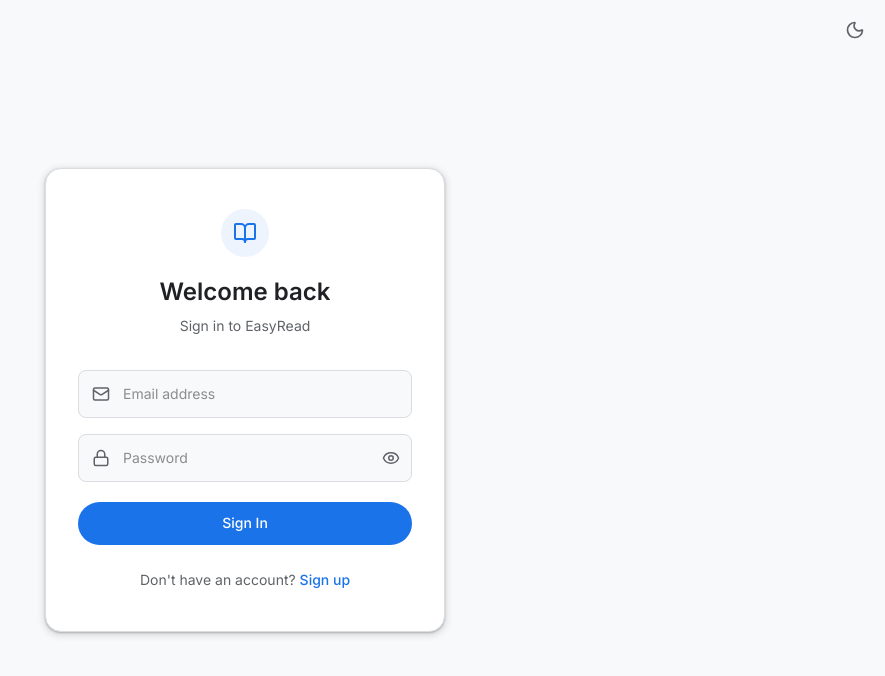
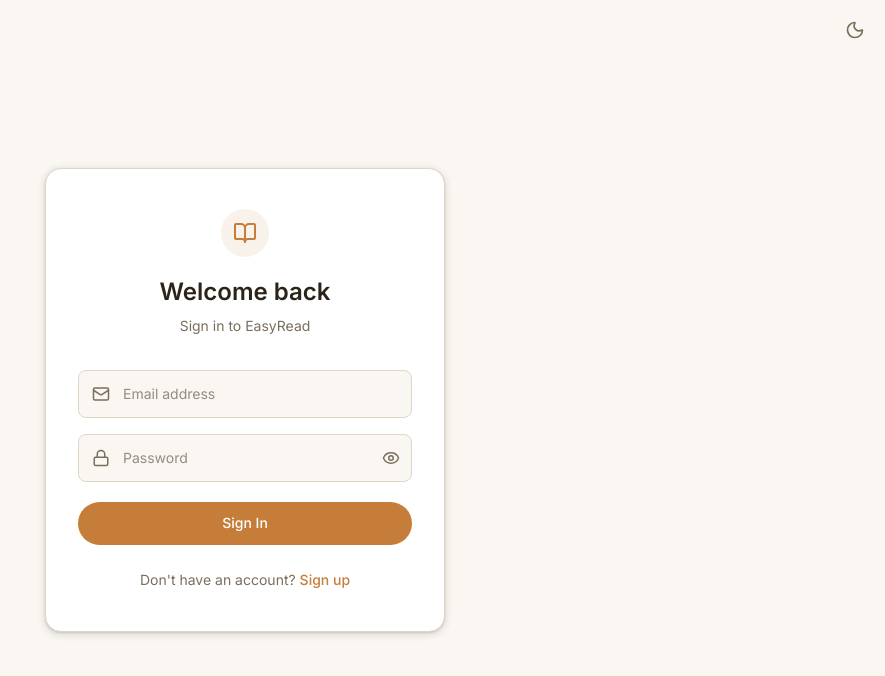
Before and after one commit to GVenkatesh-12/easyread, a React (Vite) app: page /login in a window 1280 px wide. Shown: the top 676 px of the page, without its empty margins (395-1280 px from the left). Built offline with nearby package versions, Linux system fonts and the light colour scheme.

Commit message:
feat: update design tokens to warm amber palette, add rainbow-border-wrap component, and pass canvas to PDF renderer

```diff
--- a/src/components/PdfCoverImage.tsx
+++ b/src/components/PdfCoverImage.tsx
@@ -49,7 +49,7 @@
                 canvas.height = Math.floor(scaledViewport.height);
 
                 const ctx = canvas.getContext('2d')!;
-                await page.render({ canvasContext: ctx, viewport: scaledViewport }).promise;
+                await page.render({ canvasContext: ctx, canvas, viewport: scaledViewport }).promise;
 
                 if (cancelled) { doc.destroy(); return; }
 
--- a/src/index.css
+++ b/src/index.css
@@ -1,27 +1,27 @@
 @import "tailwindcss";
 
-/* ── Design Tokens (Google-inspired) ─────────────────────────── */
+/* ── Design Tokens (Warm Amber / Reading Theme) ─────────────── */
 :root {
   --font-sans: 'Inter', system-ui, -apple-system, sans-serif;
 
-  --color-bg: #f8f9fa;
+  --color-bg: #faf6f1;
   --color-surface: #ffffff;
-  --color-surface-hover: #f1f3f4;
-  --color-text: #202124;
-  --color-text-secondary: #5f6368;
-  --color-border: #dadce0;
-  --color-accent: #1a73e8;
-  --color-accent-hover: #1765cc;
-  --color-accent-soft: rgba(26, 115, 232, 0.08);
-  --color-danger: #d93025;
-  --color-danger-hover: #c5221f;
-  --color-danger-soft: rgba(217, 48, 37, 0.08);
-  --color-success: #1e8e3e;
-  --color-warning: #f9ab00;
+  --color-surface-hover: #f3ede4;
+  --color-text: #2c2419;
+  --color-text-secondary: #7a6e5d;
+  --color-border: #e0d6c8;
+  --color-accent: #c77d3a;
+  --color-accent-hover: #b06a2b;
+  --color-accent-soft: rgba(199, 125, 58, 0.1);
+  --color-danger: #c44234;
+  --color-danger-hover: #a8321f;
+  --color-danger-soft: rgba(196, 66, 52, 0.08);
+  --color-success: #3a7d44;
+  --color-warning: #d4a017;
 
-  --shadow-1: 0 1px 2px 0 rgba(60, 64, 67, 0.3), 0 1px 3px 1px rgba(60, 64, 67, 0.15);
-  --shadow-2: 0 1px 2px 0 rgba(60, 64, 67, 0.3), 0 2px 6px 2px rgba(60, 64, 67, 0.15);
-  --shadow-3: 0 4px 8px 3px rgba(60, 64, 67, 0.15), 0 1px 3px rgba(60, 64, 67, 0.3);
+  --shadow-1: 0 1px 2px 0 rgba(44, 36, 25, 0.15), 0 1px 3px 1px rgba(44, 36, 25, 0.08);
+  --shadow-2: 0 1px 2px 0 rgba(44, 36, 25, 0.15), 0 2px 6px 2px rgba(44, 36, 25, 0.1);
+  --shadow-3: 0 4px 8px 3px rgba(44, 36, 25, 0.1), 0 1px 3px rgba(44, 36, 25, 0.2);
 
   --radius-sm: 8px;
   --radius-md: 12px;
@@ -31,24 +31,24 @@
 }
 
 .dark {
-  --color-bg: #202124;
-  --color-surface: #292a2d;
-  --color-surface-hover: #35363a;
-  --color-text: #e8eaed;
-  --color-text-secondary: #9aa0a6;
-  --color-border: #3c4043;
-  --color-accent: #8ab4f8;
-  --color-accent-hover: #aecbfa;
-  --color-accent-soft: rgba(138, 180, 248, 0.12);
-  --color-danger: #f28b82;
-  --color-danger-hover: #ee675c;
-  --color-danger-soft: rgba(242, 139, 130, 0.12);
-  --color-success: #81c995;
-  --color-warning: #fdd663;
+  --color-bg: #1c1814;
+  --color-surface: #262019;
+  --color-surface-hover: #332b21;
+  --color-text: #e8dfd3;
+  --color-text-secondary: #a89a87;
+  --color-border: #3e3529;
+  --color-accent: #d4944a;
+  --color-accent-hover: #e6ac68;
+  --color-accent-soft: rgba(212, 148, 74, 0.14);
+  --color-danger: #e87a6f;
+  --color-danger-hover: #d45e52;
+  --color-danger-soft: rgba(232, 122, 111, 0.12);
+  --color-success: #7ec486;
+  --color-warning: #e8c44a;
 
-  --shadow-1: 0 1px 2px 0 rgba(0, 0, 0, 0.6), 0 1px 3px 1px rgba(0, 0, 0, 0.3);
-  --shadow-2: 0 1px 2px 0 rgba(0, 0, 0, 0.6), 0 2px 6px 2px rgba(0, 0, 0, 0.3);
-  --shadow-3: 0 4px 8px 3px rgba(0, 0, 0, 0.3), 0 1px 3px rgba(0, 0, 0, 0.6);
+  --shadow-1: 0 1px 2px 0 rgba(0, 0, 0, 0.5), 0 1px 3px 1px rgba(0, 0, 0, 0.25);
+  --shadow-2: 0 1px 2px 0 rgba(0, 0, 0, 0.5), 0 2px 6px 2px rgba(0, 0, 0, 0.25);
+  --shadow-3: 0 4px 8px 3px rgba(0, 0, 0, 0.25), 0 1px 3px rgba(0, 0, 0, 0.5);
 }
 
 /* ── Global Reset & Base ─────────────────────────────────────── */
@@ -128,6 +128,40 @@
 @keyframes shimmer {
   0% { background-position: -200% 0; }
   100% { background-position: 200% 0; }
+}
+
+/* ── Rainbow rotating border (Google AI Mode style) ──────────── */
+.rainbow-border-wrap {
+  position: relative;
+  border-radius: var(--radius-full);
+  flex: 1;
+  padding: 1px;
+  background: var(--color-accent);
+  transition: background 0.3s ease, box-shadow 0.3s ease;
+}
+
+.rainbow-border-wrap:hover {
+  background: conic-gradient(
+    from var(--rainbow-angle, 0deg),
+    #8b4513, #e8a040, #ffe066, #ffffff, #ffe066, #e8845a, #8b4513
+  );
+  animation: rainbow-rotate 2s linear infinite;
+  box-shadow: 0 0 12px rgba(232, 160, 64, 0.5);
+}
+
+@keyframes rainbow-rotate {
+  to { --rainbow-angle: 360deg; }
+}
+
+@property --rainbow-angle {
+  syntax: '<angle>';
+  initial-value: 0deg;
+  inherits: false;
+}
+
+.rainbow-border-wrap > button {
+  position: relative;
+  z-index: 1;
 }
 
 /* ── PDF Reading Themes (applied to canvas container) ────────── */
--- a/src/pages/LibraryPage.tsx
+++ b/src/pages/LibraryPage.tsx
@@ -311,10 +311,11 @@
                                     </div>
 
                                     <div style={{ display: 'flex', gap: '8px', marginTop: '12px' }}>
+                                        <div className="rainbow-border-wrap">
                                         <button
                                             onClick={() => navigate(`/read/${book._id}`)}
                                             style={{
-                                                flex: 1,
+                                                width: '100%',
                                                 padding: '8px 12px',
                                                 borderRadius: 'var(--radius-full)',
                                                 background: 'var(--color-accent)',
@@ -332,6 +333,7 @@
                                             <BookOpen size={14} />
                                             Read
                                         </button>
+                                        </div>
                                         <button
                                             onClick={(e) => { e.stopPropagation(); setDeleteConfirm(book._id); }}
                                             style={{
```
